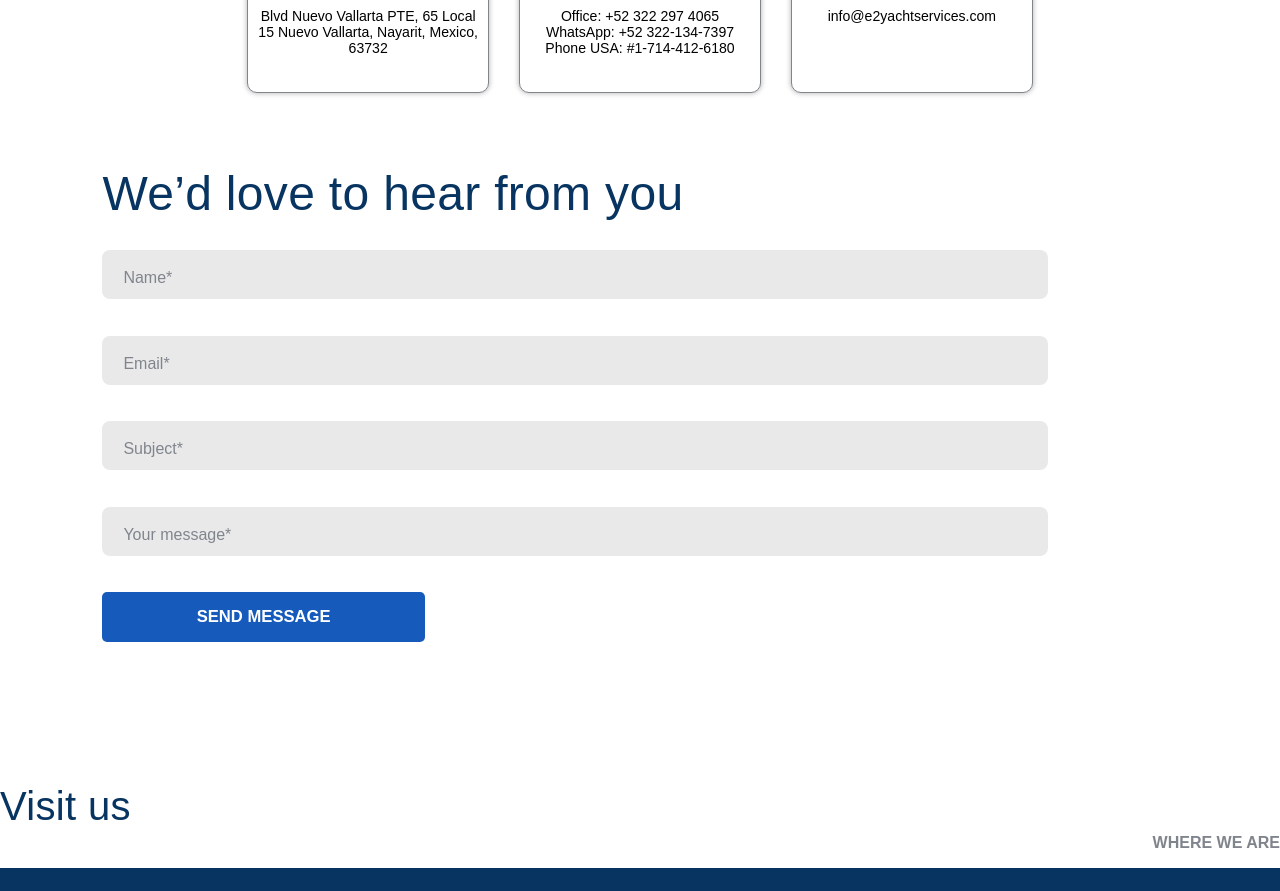
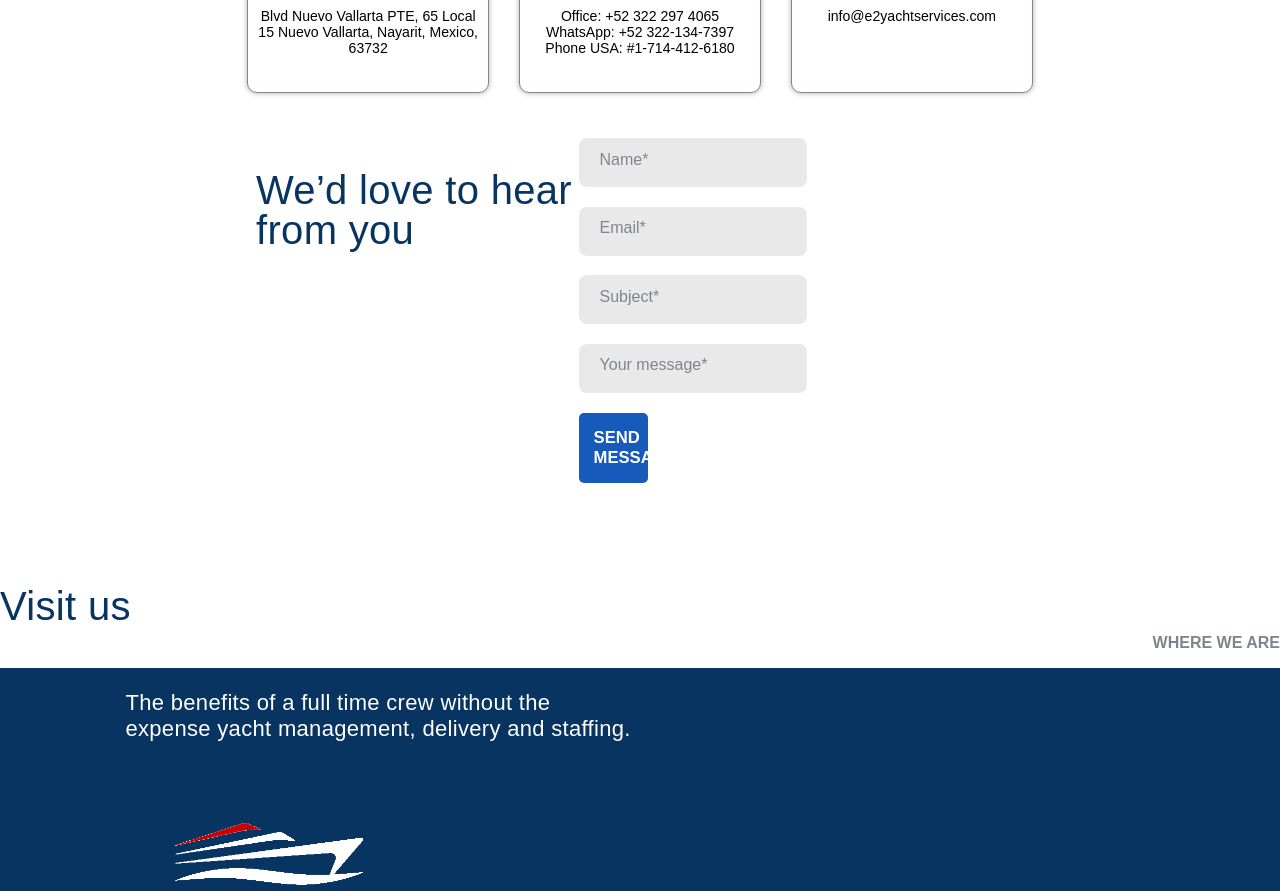
Before and after one commit to justinait/e2yacht, a React (Vite) app: page /contact in a window 1280 px wide. Shown: the part 520-1411 px from the top of the page. Built offline with nearby package versions, Linux system fonts and the light colour scheme; a web font is replaced by a local one.

Commit message:
contact desktop

```diff
--- a/src/Components/Contact/Contact.css
+++ b/src/Components/Contact/Contact.css
@@ -251,4 +251,13 @@
     .cardContactDiv h5 {
         font-size: var(--fontSize-18px);
     }
+    .contactFormBigContainer {
+        width: 60%;
+        margin: auto;
+        display: flex;
+    }
+    .contactBigSubtitle {
+        width: 42%;
+        font-size: clamp(40px, 3vw, 48px);
+    }
 }
```
